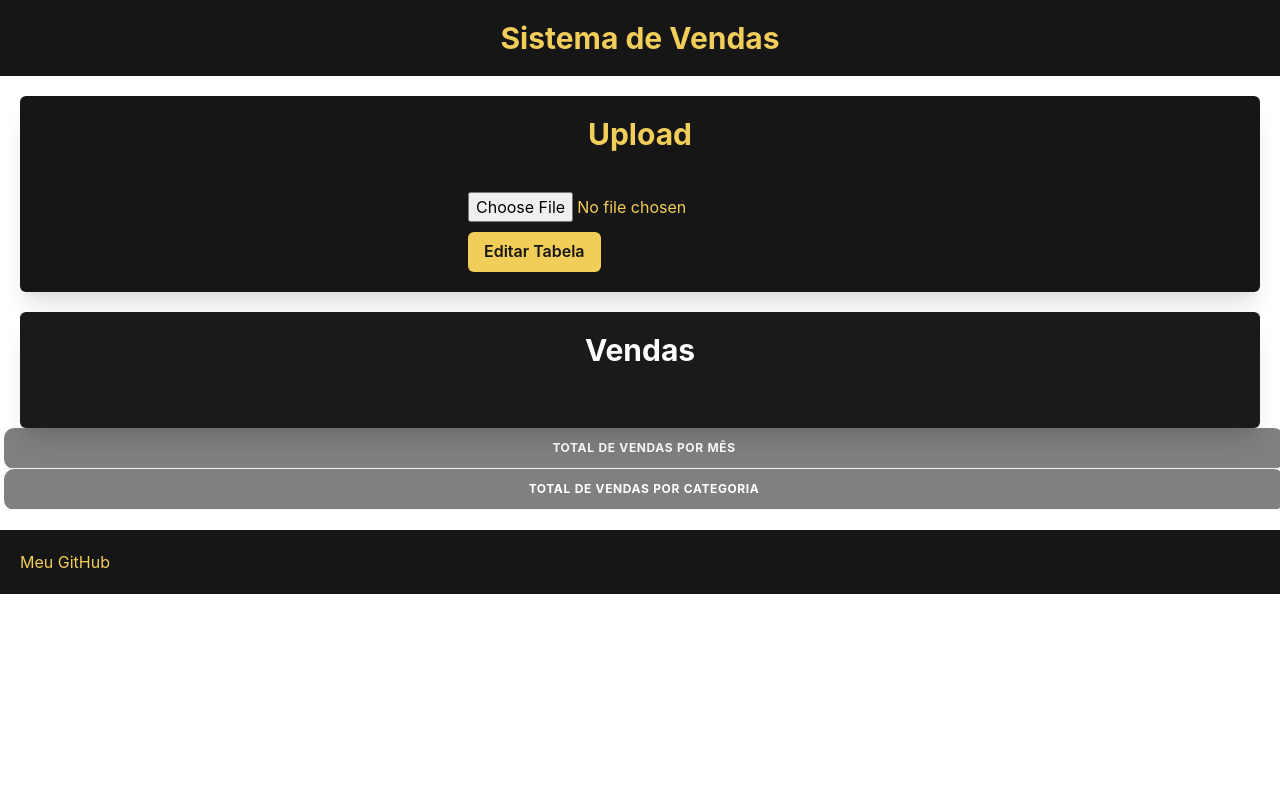
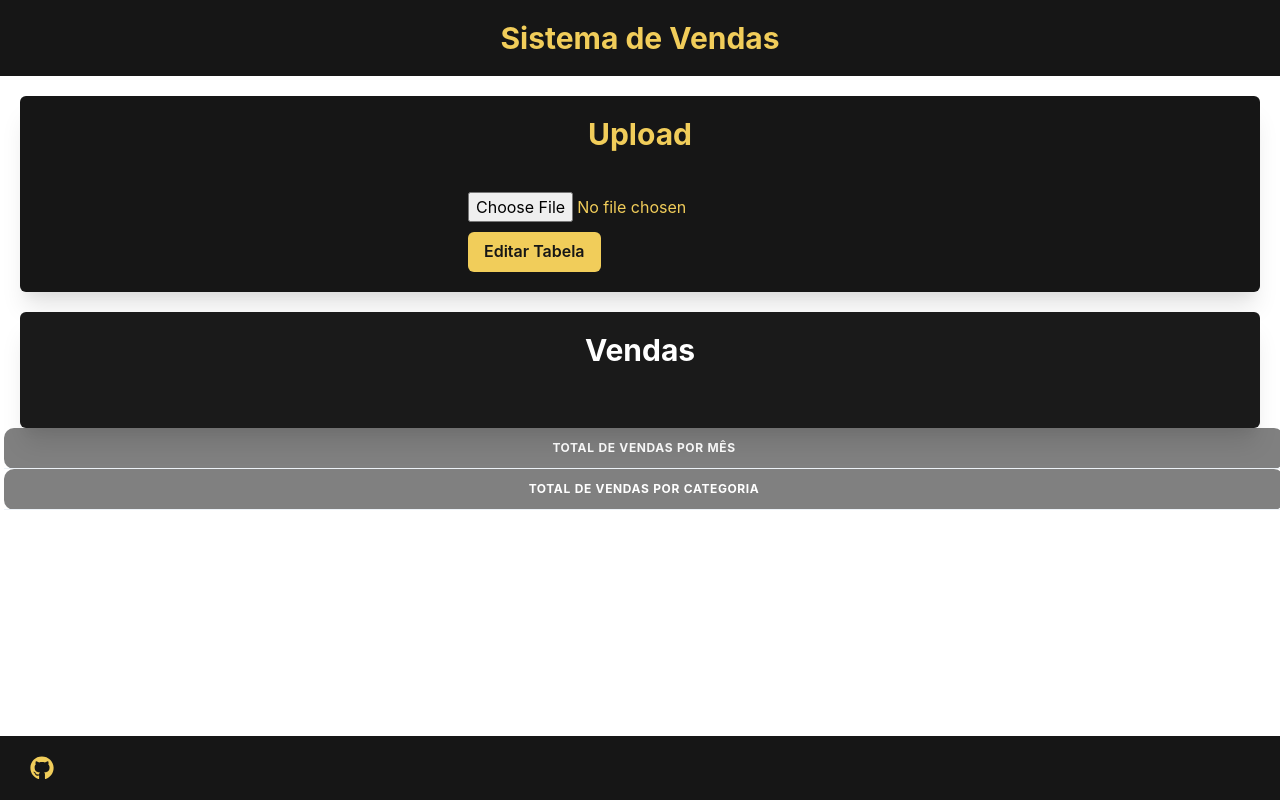
Before and after one commit to GustavoHenriqueDEV/DesafioManchesterReact.js, a React (Create React App) app: page / in a window 1280 px wide. Built offline with nearby package versions, Linux system fonts and the light colour scheme.

Commit message:
:Lipstick: feat:newFooterIcon

```diff
--- a/package.json
+++ b/package.json
@@ -13,6 +13,7 @@
     "framer-motion": "^11.0.8",
     "react": "^18.2.0",
     "react-dom": "^18.2.0",
+    "react-icons": "^5.0.1",
     "react-scripts": "5.0.1",
     "web-vitals": "^2.1.4",
     "xlsx": "^0.18.5"
--- a/src/App.css
+++ b/src/App.css
@@ -17,9 +17,9 @@
     width: 144vh;
     height: 200vh ;
 }
-body{
+.bodyA{
     display: flex;
-    height: 200vh;
+    height: 1200vh !important;
     width: 100%;
     background-color: rgb(240, 235, 235);
 }
--- a/src/App.jsx
+++ b/src/App.jsx
@@ -1,6 +1,7 @@
 import { useState } from "react";
 import * as XLSX from "xlsx";
 import { format } from "date-fns";
+import { FaGithub } from 'react-icons/fa';
 import {
   Table,
   Thead,
@@ -15,6 +16,7 @@ import {
   CardBody,
   Link,
   Input,
+  Box
 } from "@chakra-ui/react";
 
 function App() {
@@ -139,7 +141,7 @@ function App() {
   const { monthlyTotals, categoryTotals } = calculateTotals();
 
   return (
-    <>
+    <Box display="flex" flexDirection="column" minHeight="100vh">
       <header style={{ backgroundColor: "#161616", color: "#F1CD5A", padding: "20px", marginBottom: "20px" }}>
         <Heading size="lg" textAlign="center">
           Sistema de Vendas
@@ -265,12 +267,12 @@ function App() {
                 </Table>
         </div>
       </body>
-      <footer style={{ backgroundColor: "#161616", color: "#F1CD5A", padding: "20px", marginTop: "20px" }}>
+      <footer style={{ backgroundColor: "#161616", color: "#F1CD5A", padding: "20px", position: "fixed", bottom: 0, left: 0, width: "100%",textAlign: "center",}}>
         <Link href="https://github.com/GustavoHenriqueDEV" isExternal>
-          Meu GitHub
+        <FaGithub size={24} style={{ marginLeft: '10px' }} />
         </Link>
       </footer>
-    </>
+    </Box>
   );
 }
 
```
Also changed, not shown: 1 other file (tests, documents, lock files or other folders).
